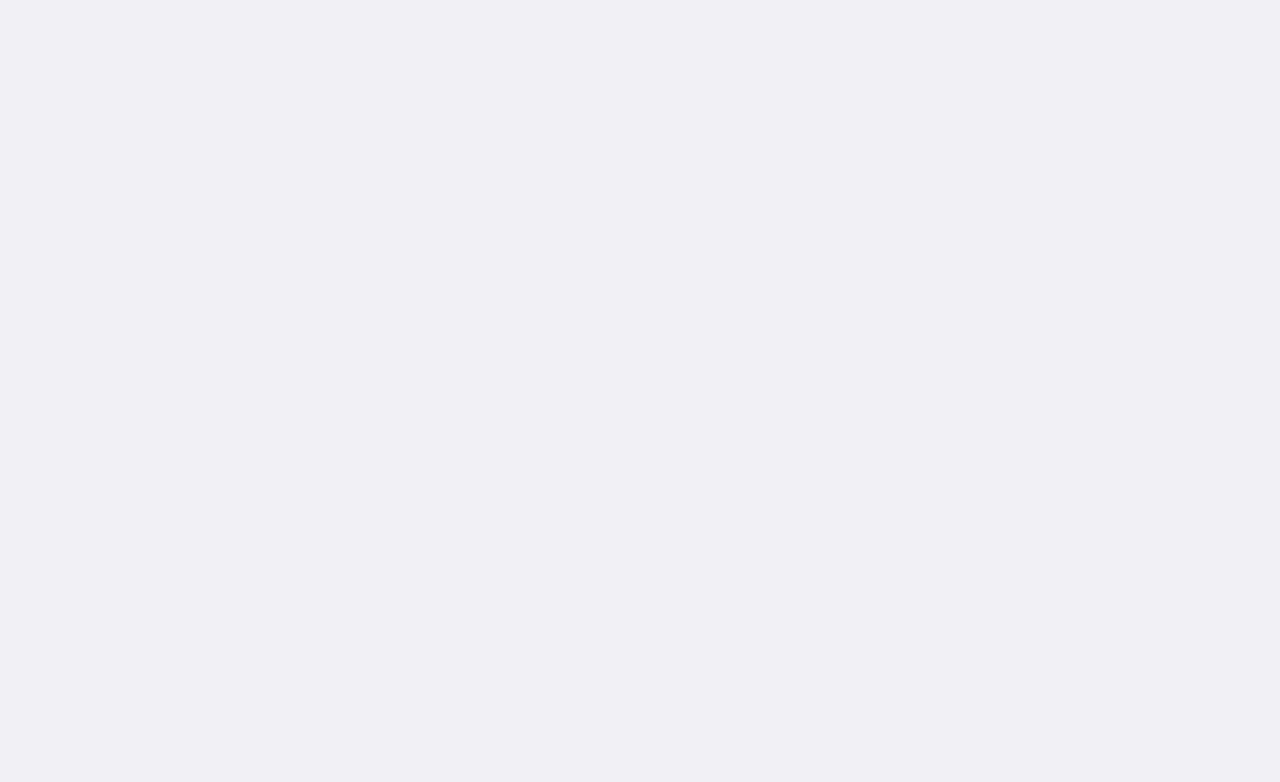
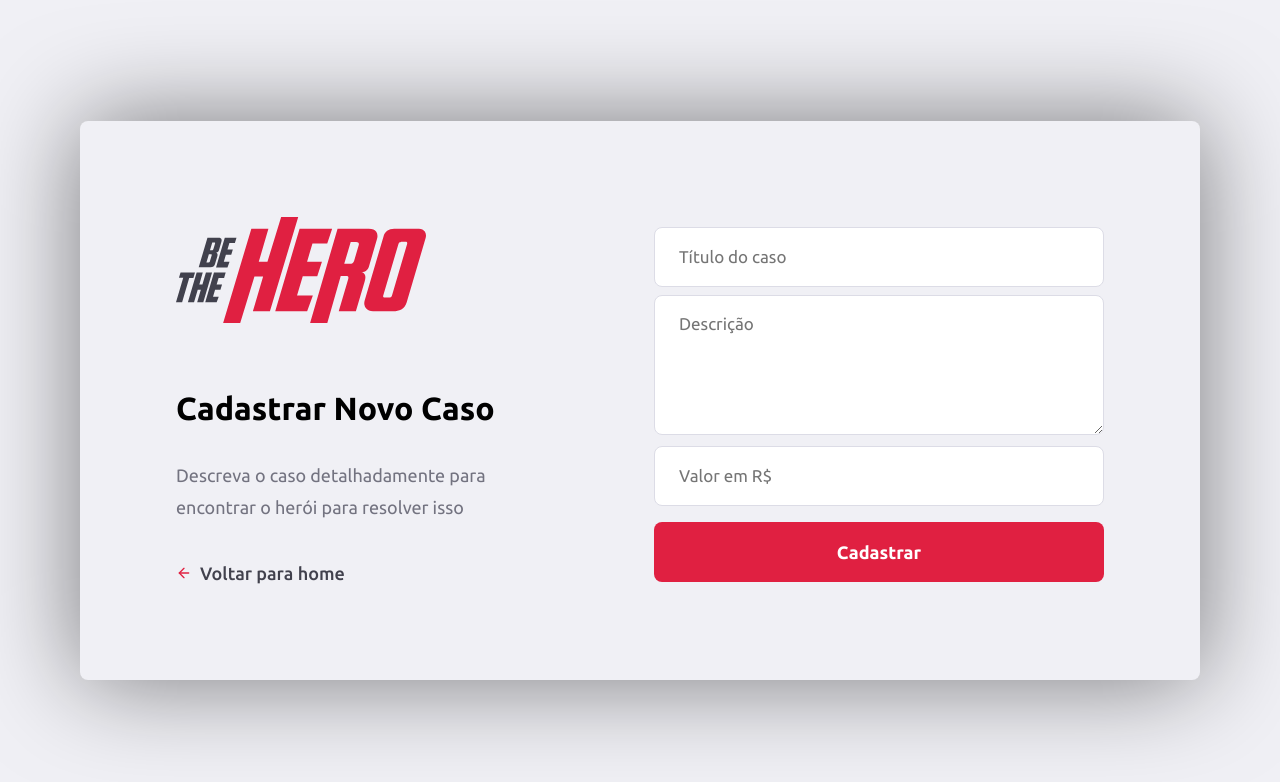
Before and after one commit to marcomrj/ProjetoBeTheHero, a React (Create React App) app in the folder frontend/: page /incidents/new in a window 1280 px wide. Shown: the top 782 px of the page. Built offline with nearby package versions, Linux system fonts and the light colour scheme.

Commit message:
Front página de novos casos

```diff
--- a/frontend/src/global.css
+++ b/frontend/src/global.css
@@ -28,6 +28,18 @@
     border: 1px solid #dcdce6;
     border-radius: 8px;
     padding: 0 24px;
+}
+
+form textarea{
+    width: 100%;
+    min-height: 140px;
+    height: 60px;
+    resize: vertical;
+    color: #333;
+    border: 1px solid #dcdce6;
+    border-radius: 8px;
+    padding: 16px 24px;
+    line-height: 24px;
 }
 
 .button {
--- /dev/null
+++ b/frontend/src/pages/NewIncident/index.js
@@ -0,0 +1,30 @@
+import React from 'react';
+import{Link} from 'react-router-dom';
+import{FiArrowLeft} from 'react-icons/fi'
+
+import './styles.css';
+import logoImg from '../../assets/logo.svg';
+
+export default function NewIncident(){
+    return (
+        <div className="new-incident-container">
+        <div className="content">
+            <section>
+                <img src={logoImg} alt="Be the hero"/>
+                <h1>Cadastrar Novo Caso</h1>
+                <p>Descreva o caso detalhadamente para encontrar o herói para resolver isso</p>
+                <Link className="back-link" to="/profile">
+                    <FiArrowLeft size={16} color="#E02041"/>
+                    Voltar para home
+                </Link>
+            </section>
+            <form >
+                <input placeholder="Título do caso"/>
+                <textarea placeholder="Descrição"/>
+                <input placeholder="Valor em R$"/>
+                <button className="button" type="submit">Cadastrar</button>
+            </form>
+        </div>
+    </div>
+    )
+}
--- /dev/null
+++ b/frontend/src/pages/NewIncident/styles.css
@@ -0,0 +1,48 @@
+.new-incident-container{
+    width: 100%;
+    max-width: 1120px;
+    height: 100vh;
+    margin: 0 auto;
+
+    display: flex;
+    align-items: center;
+    justify-content: center;
+   }
+
+   .new-incident-container .content{
+       width: 100%;
+       padding: 96px;
+       background: #f0f0f5;
+       box-shadow: 0 0 100px rgba(0, 0, 0, 0.5);
+       border-radius: 8px;
+
+       display: flex;
+       justify-content: space-between;
+       align-items: center;
+   }
+
+   .new-incident-container .content section {
+     width: 100%;
+     max-width: 380px;
+   }
+
+   .new-incident-container .content section h1 {
+     margin: 64px 0 32px;
+     font-size: 32px;
+   }
+
+   .new-incident-container .content section p {
+     font-size: 18px;
+     color: #737380;
+     line-height: 32px;
+   }
+
+   .new-incident-container .content form {
+     width: 100%;
+     max-width: 450px;
+   }
+
+   .new-incident-container .content form textarea,
+   .new-incident-container .content form input {
+     margin-top: 8px;
+   }
--- a/frontend/src/routes.js
+++ b/frontend/src/routes.js
@@ -4,6 +4,8 @@
 import Login from './pages/Login';
 import Register from './pages/Register';
 import Profile from './pages/Profile';
+import NewIncident from './pages/NewIncident';
+
 export default function Routes(){
     return(
         <BrowserRouter>
@@ -11,6 +13,7 @@
             <Route path="/" exact component={Login} />
             <Route path="/register" component={Register} />
             <Route path="/profile" component={Profile} />
+            <Route path="/incidents/new" component={NewIncident} />
         </Switch>
         </BrowserRouter>
     );
```
